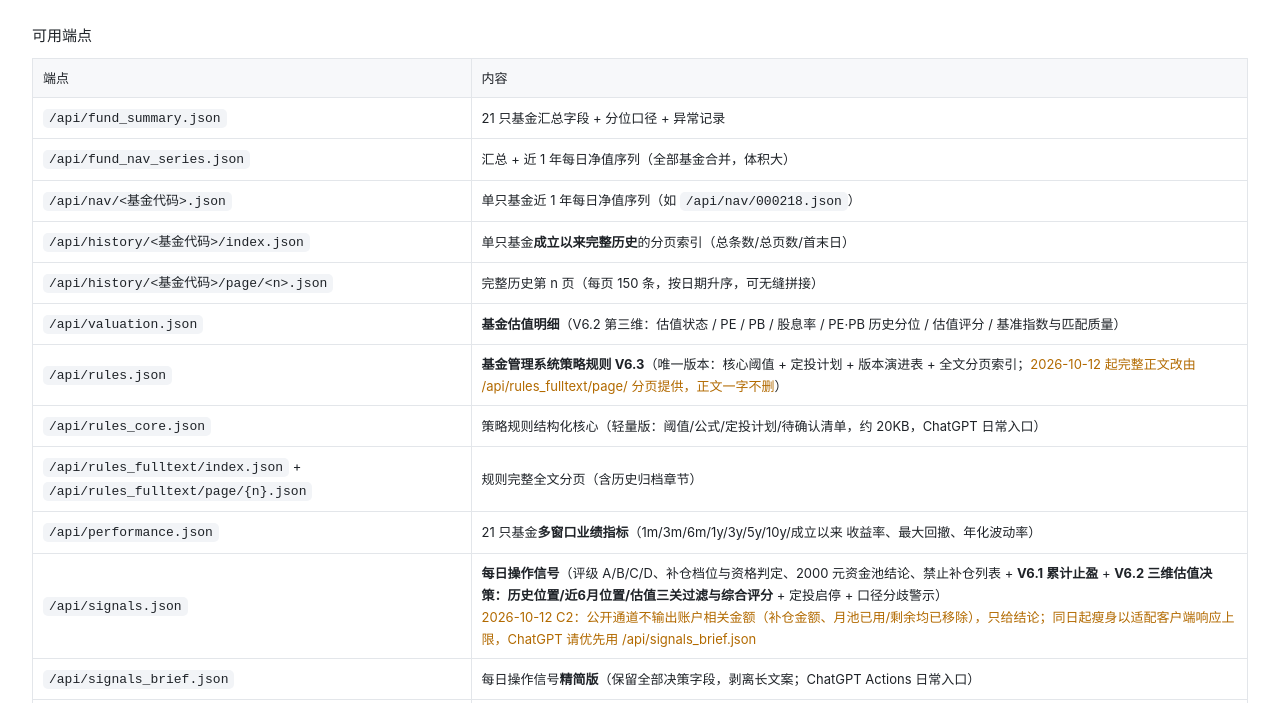
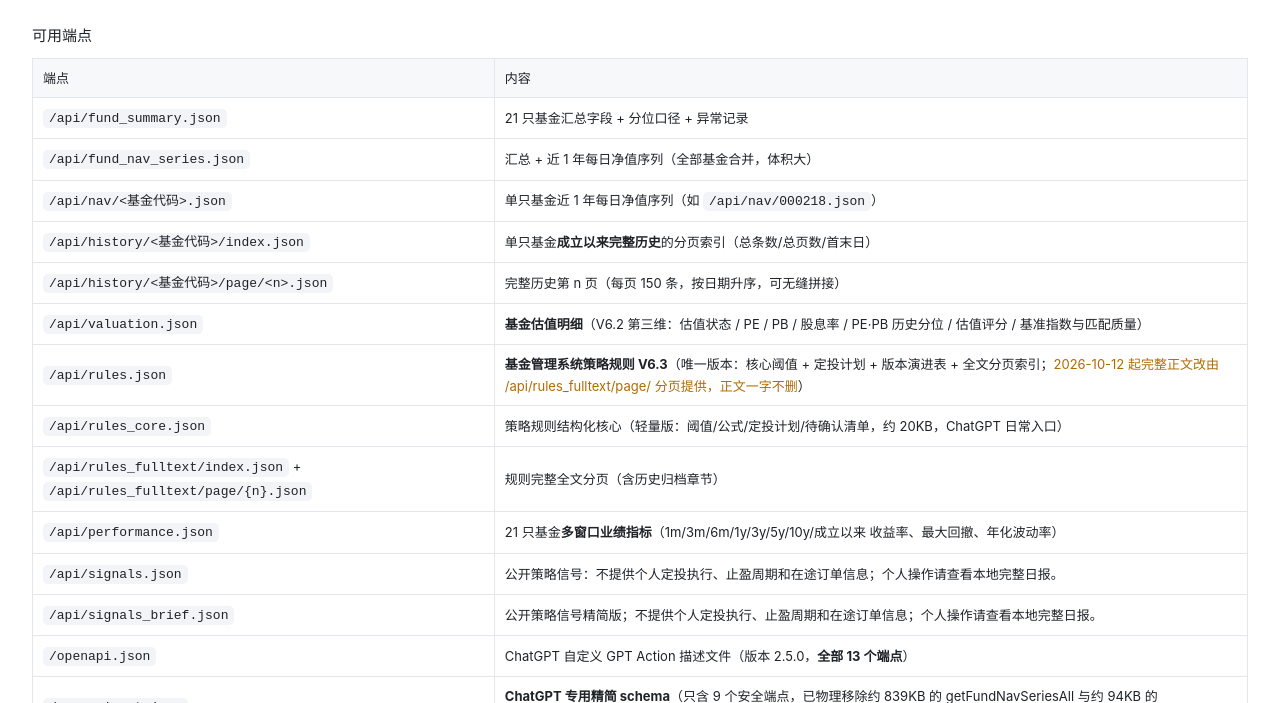
Before and after one commit to qiqi01792/fund-data-api, a plain HTML site: page index.html in a window 1280 px wide. Shown: the part 97-800 px from the top of the page. Drawn offline with Linux system fonts and the light colour scheme.

Commit message:
daily sync 2026-11-04

```diff
--- a/index.html
+++ b/index.html
@@ -28,8 +28,8 @@ th{background:#f7f8fa;font-weight:500}
 <tr><td><code>/api/rules_core.json</code></td><td>策略规则结构化核心（轻量版：阈值/公式/定投计划/待确认清单，约 20KB，ChatGPT 日常入口）</td></tr>
 <tr><td><code>/api/rules_fulltext/index.json</code> + <code>/api/rules_fulltext/page/{n}.json</code></td><td>规则完整全文分页（含历史归档章节）</td></tr>
 <tr><td><code>/api/performance.json</code></td><td>21 只基金<b>多窗口业绩指标</b>（1m/3m/6m/1y/3y/5y/10y/成立以来 收益率、最大回撤、年化波动率）</td></tr>
-<tr><td><code>/api/signals.json</code></td><td><b>每日操作信号</b>（评级 A/B/C/D、补仓档位与资格判定、2000 元资金池结论、禁止补仓列表 + <b>V6.1 累计止盈</b> + <b>V6.2 三维估值决策：历史位置/近6月位置/估值三关过滤与综合评分</b> + 定投启停 + 口径分歧警示）<br><span style="color:#b26a00">2026-10-12 C2：公开通道不输出账户相关金额（补仓金额、月池已用/剩余均已移除），只给结论；同日起瘦身以适配客户端响应上限，ChatGPT 请优先用 /api/signals_brief.json</span></td></tr>
-<tr><td><code>/api/signals_brief.json</code></td><td>每日操作信号<b>精简版</b>（保留全部决策字段，剥离长文案；ChatGPT Actions 日常入口）</td></tr>
+<tr><td><code>/api/signals.json</code></td><td>公开策略信号：不提供个人定投执行、止盈周期和在途订单信息；个人操作请查看本地完整日报。</td></tr>
+<tr><td><code>/api/signals_brief.json</code></td><td>公开策略信号精简版；不提供个人定投执行、止盈周期和在途订单信息；个人操作请查看本地完整日报。</td></tr>
 <tr><td><code>/openapi.json</code></td><td>ChatGPT 自定义 GPT Action 描述文件（版本 2.5.0，<b>全部 13 个端点</b>）</td></tr>
 <tr><td><code>/openapi_gpt.json</code></td><td><b>ChatGPT 专用精简 schema</b>（只含 9 个安全端点，已物理移除约 839KB 的 getFundNavSeriesAll 与约 94KB 的 getDailySignals；<b>推荐 GPT Action 导入本文件</b>）</td></tr>
 </table>
```
